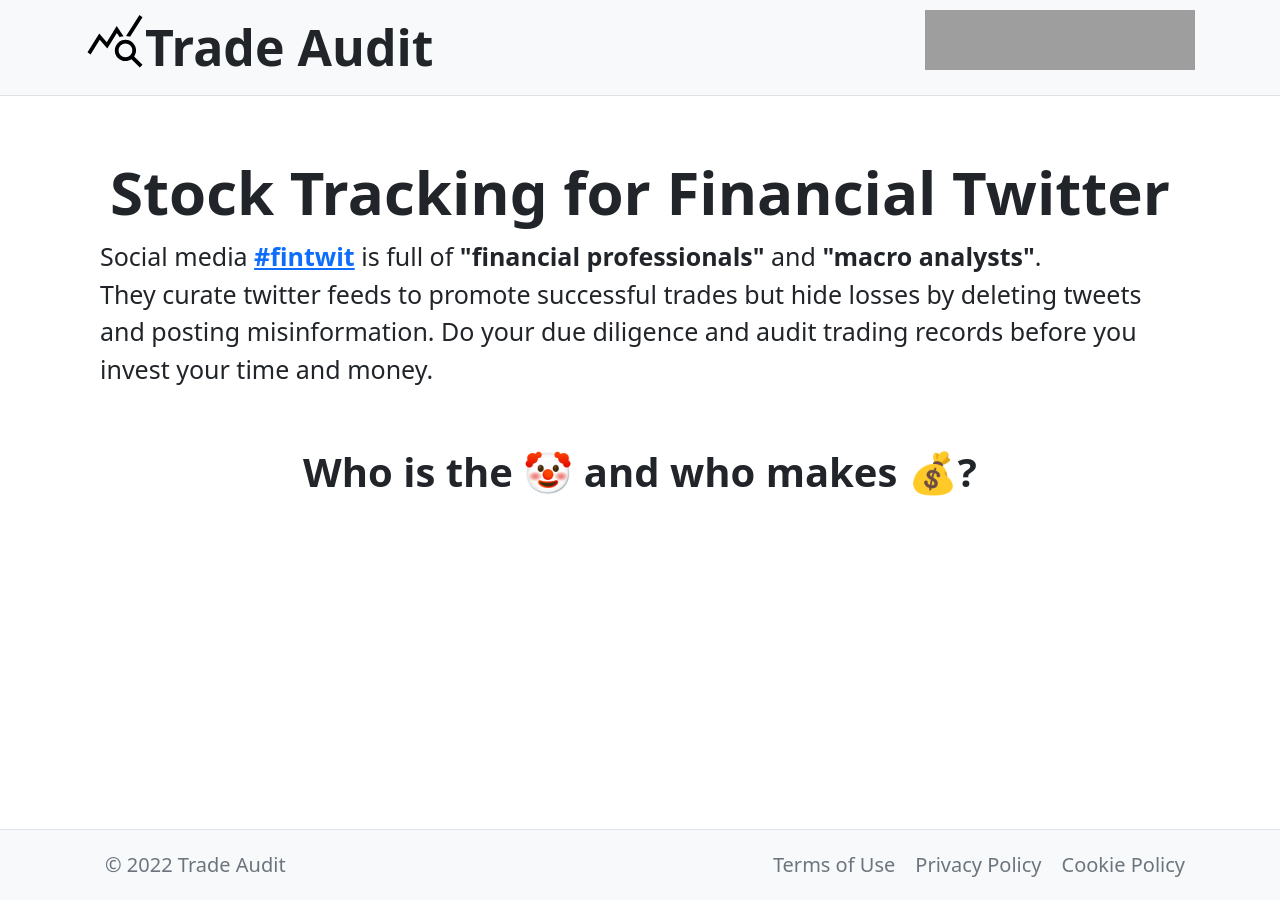
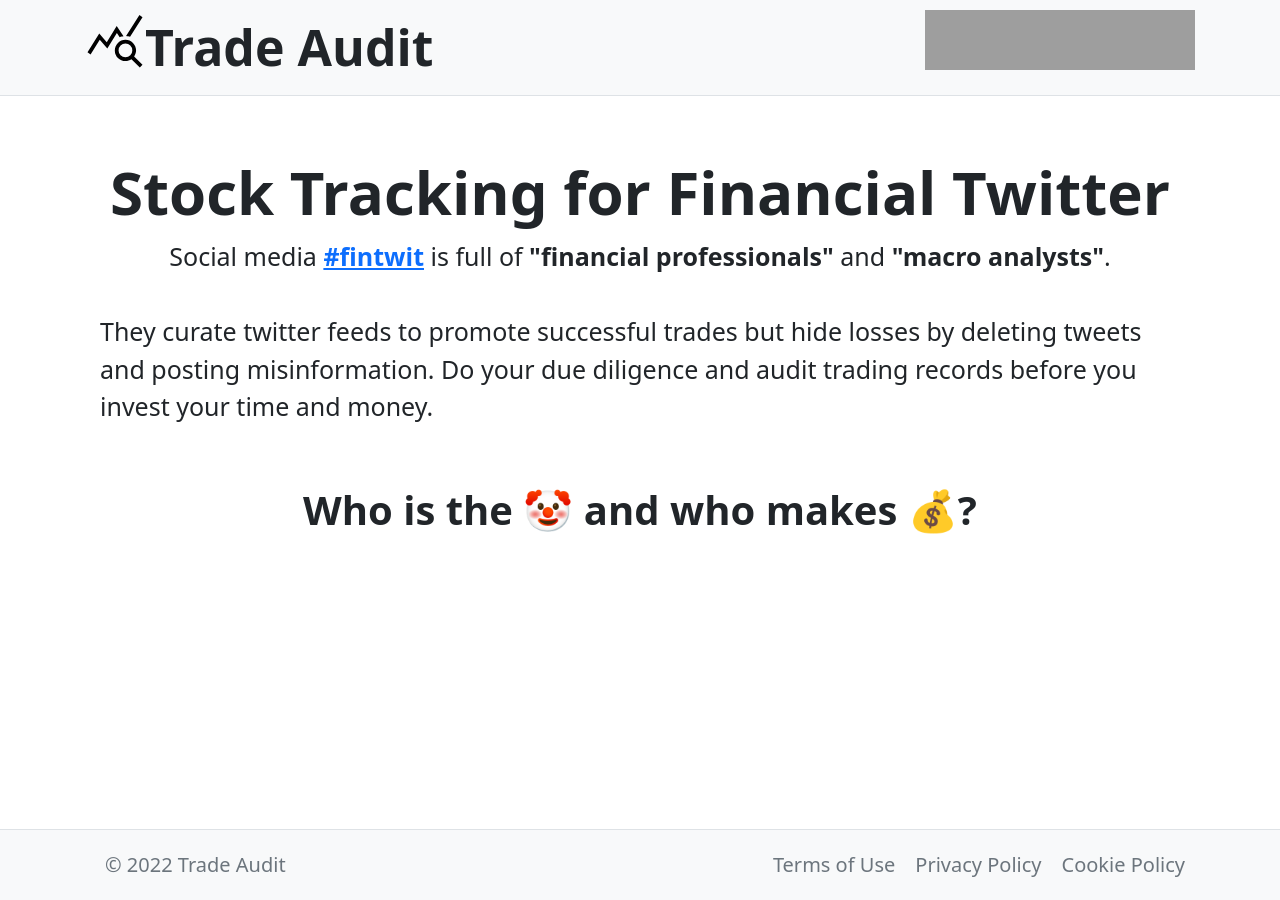
Before and after one commit to stevenrskelton/tradeaudit.app, a Jekyll site: the page built from index.html, in a window 1280 px wide. Built offline with Jekyll 4.4.1, drawn with Linux system fonts in a browser that asks for light colours; grey boxes are pictures that could not be loaded.

Commit message:
Update index.html

```diff
--- a/index.html
+++ b/index.html
@@ -8,11 +8,15 @@
 
 <h1 class="display-5 fw-bold text-center">Stock Tracking for Financial Twitter</h1>
 
-<p class="lead mb-4">
-  Social media <a href="https://twitter.com/hashtag/fintwit?src=hashtag_click" target="_blank" class="fw-bold">#fintwit</a> is full of <span class="fw-bold">"financial professionals"</span> and <span class="fw-bold">"macro analysts"</span>.<br/>
+<div class="lead mb-4">
+  <div class="text-center">
+    Social media <a href="https://twitter.com/hashtag/fintwit?src=hashtag_click" target="_blank" class="fw-bold">#fintwit</a> is
+    full of <span class="fw-bold">"financial professionals"</span> and <span class="fw-bold">"macro analysts"</span>.
+  </div>
+  <br/>
   They curate twitter feeds to promote successful trades but hide losses by deleting tweets and posting misinformation.
   Do your due diligence and audit trading records before you invest your time and money.
-</p>
+</div>
 
 <h2 class="display-12 mt-5 mb-3 fw-bold text-center">Who is the 🤡 and who makes 💰?</h2>
 
```
